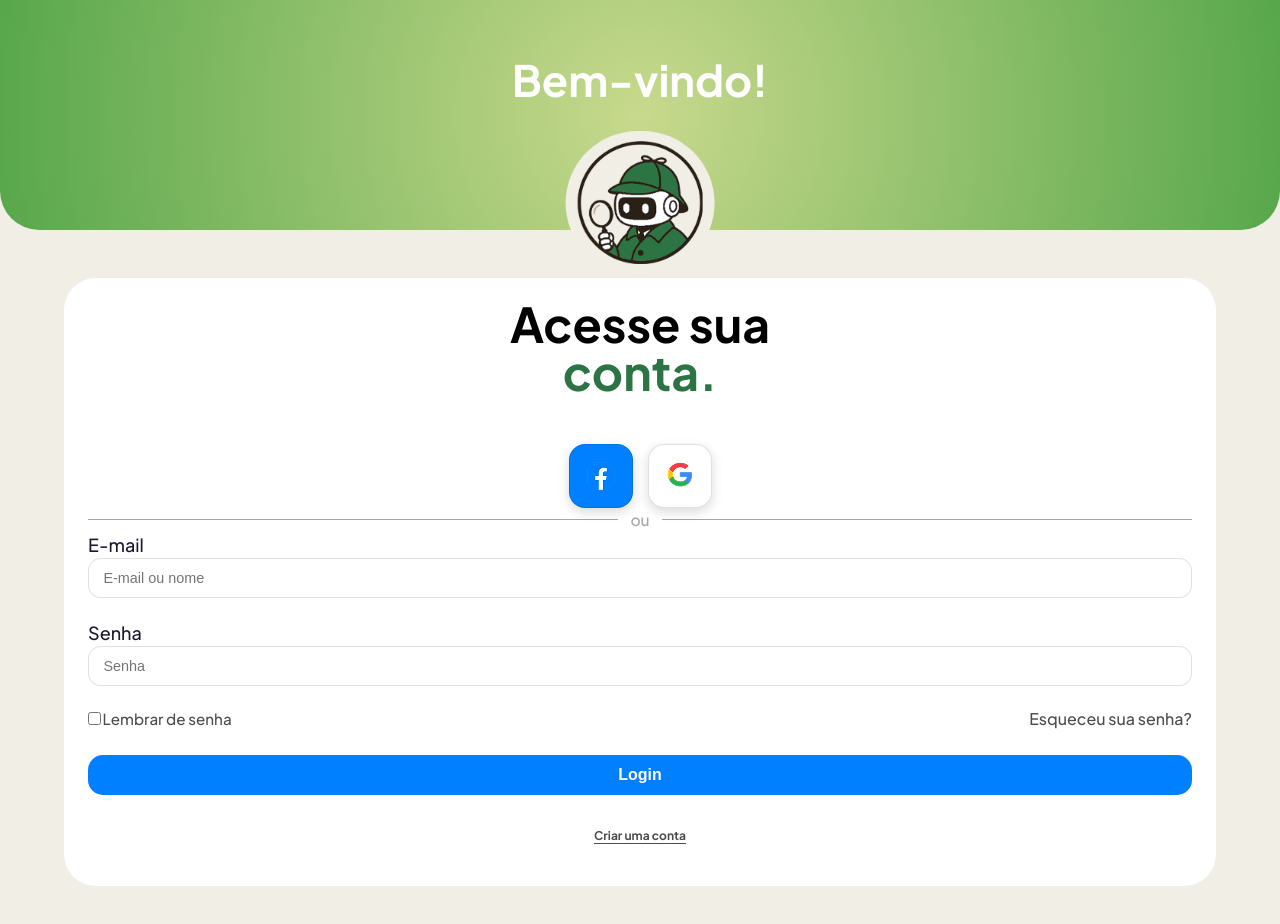
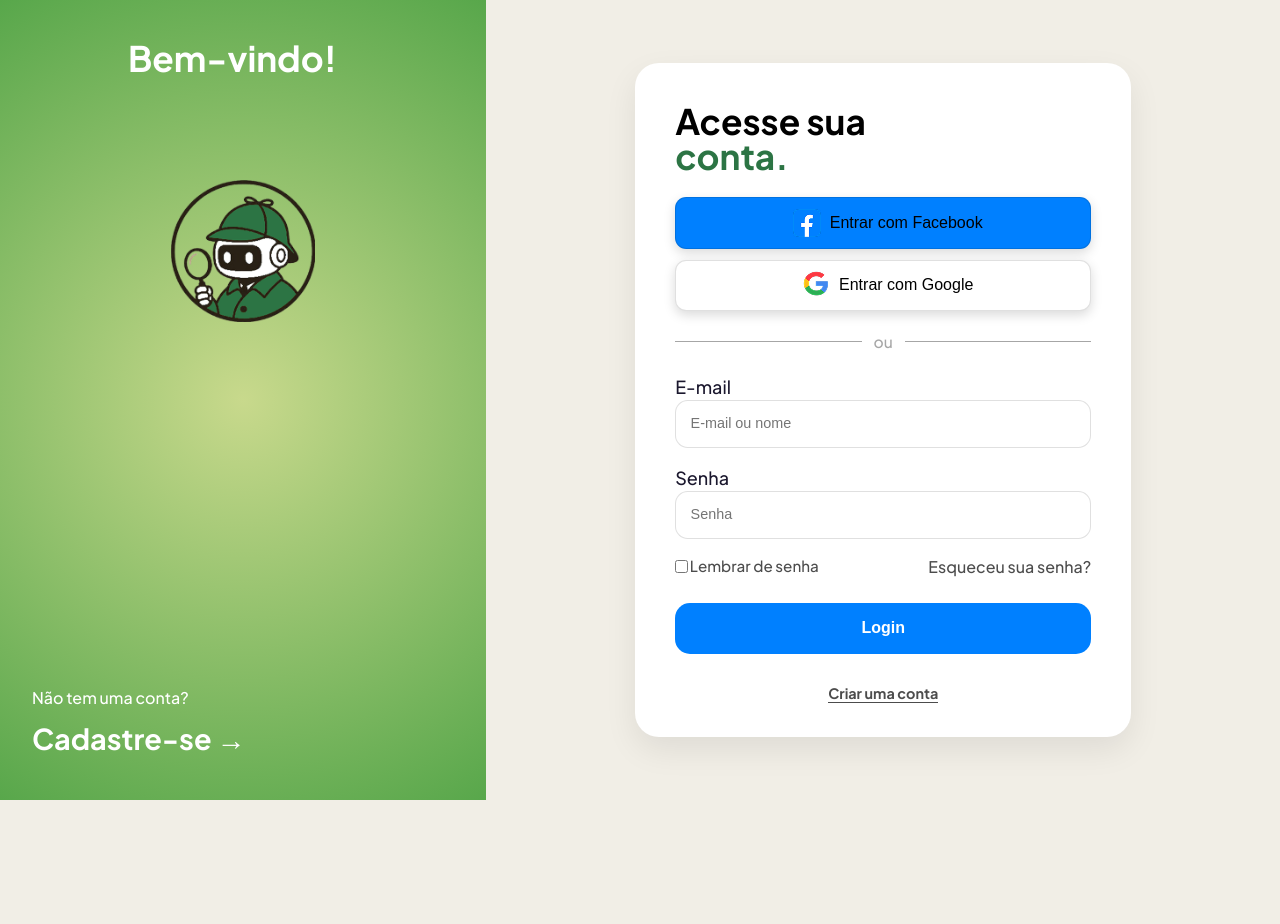
Before and after one commit to projeto-verifica-ai/plataforma-verifica-ai, a website: page frontend/Pages/pagina-login/pagina-login.html in a window 1280 px wide. After the commit the page ends 800 px from the top, so only its background shows below. Drawn offline with Linux system fonts and the light colour scheme.

Commit message:
Finalizando...

```diff
--- a/frontend/Pages/pagina-login/login.css
+++ b/frontend/Pages/pagina-login/login.css
@@ -234,5 +234,193 @@
     border-bottom: 1px solid var(--color-link);
 }
 
-/* notebook */
-@media (min-width: 1024px){}
+/* =====================================================
+   NOTEBOOK:)
+   1024px até 1366px
+===================================================== */
+
+@media (min-width: 1024px){
+
+    .container {
+        min-height: 100vh;
+        display: flex;
+    }
+
+    /* lado esquerdo */
+
+    .welcome{
+        width: 38%;
+        height: 100vh;
+
+        background: var(--background-welcome-notebook);
+
+        border-radius: 0;
+
+        position: relative;
+
+        display: flex;
+        justify-content: flex-start;
+        align-items: center;
+
+        flex-shrink: 0;
+    }
+
+    .welcome h1{
+        position: absolute;
+
+        top: 2rem;
+        left: 8rem;
+
+        margin: 0;
+
+        color: var(--color-white);
+        font-size: 2.2rem;
+        font-weight: 700;
+    }
+
+    /* remover circulo do mobile - robo */
+
+    .welcome::after{
+        display: none;
+    }
+
+    /* robo */
+    .robot{
+        position: absolute;
+        top: 50%;
+        left: 50%;
+
+        transform: translate(-50%, -50%);
+
+        z-index: 2;
+    }
+
+    .robot img{
+        width: 9rem;
+    }
+
+
+/* =========================
+       TEXTO DO CADASTRO
+    ========================= */
+
+    .register {
+        display: block;
+
+        position: absolute;
+
+        bottom: 2.5rem;
+        left: 2rem;
+
+        width: auto;
+
+        text-align: left;
+
+        color: var(--color-white);
+    }
+
+    .register p {
+        margin: 0 0 .4rem;
+
+        color: var(--color-white);
+
+        font-size: 1rem;
+    }
+
+    .register a {
+        color: var(--color-white);
+
+        font-size: 1.8rem;
+        font-weight: 700;
+
+        text-decoration: none;
+    }
+
+
+    /* =========================
+       LADO DIREITO
+    ========================= */
+
+    .login {
+        width: 31rem;
+
+        margin: auto;
+
+        padding: 2.5rem 2.5rem 2rem;
+
+        background-color: var(--color-white);
+
+        border-radius: 1.5rem;
+
+        box-shadow: 0 0.8rem 2rem rgba(0, 0, 0, 0.08);
+    }
+
+    .login h2 {
+        text-align: left;
+
+        transform: none;
+
+        margin: 0 0 1.5rem;
+
+        font-size: 2.2rem;
+    }
+
+    /* =========================
+       BOTÕES SOCIAIS
+    ========================= */
+
+    .social-login {
+        flex-direction: column;
+
+        gap: .7rem;
+    }
+
+    .social-login button {
+        width: 100%;
+        height: 3.2rem;
+
+        border-radius: .7rem;
+
+        font-size: 1rem;
+    }
+
+    /* =========================
+       SEPARADOR
+    ========================= */
+
+    .separator {
+        margin: 1.2rem 0;
+    }
+
+    /* =========================
+       INPUTS
+    ========================= */
+
+    .input-group {
+        margin-bottom: 1rem;
+    }
+
+    .input-group input {
+        height: 3rem;
+    }
+
+    /* =========================
+       BOTÃO LOGIN/CADASTRO
+    ========================= */
+
+    .login-button {
+        height: 3.2rem;
+    }
+
+    /* =========================
+       CRIAR CONTA
+    ========================= */
+
+    .create-account {
+        margin-top: 1.5rem;
+    }
+
+    .create-account a {
+        font-size: .9rem;
+    }
+}
```
